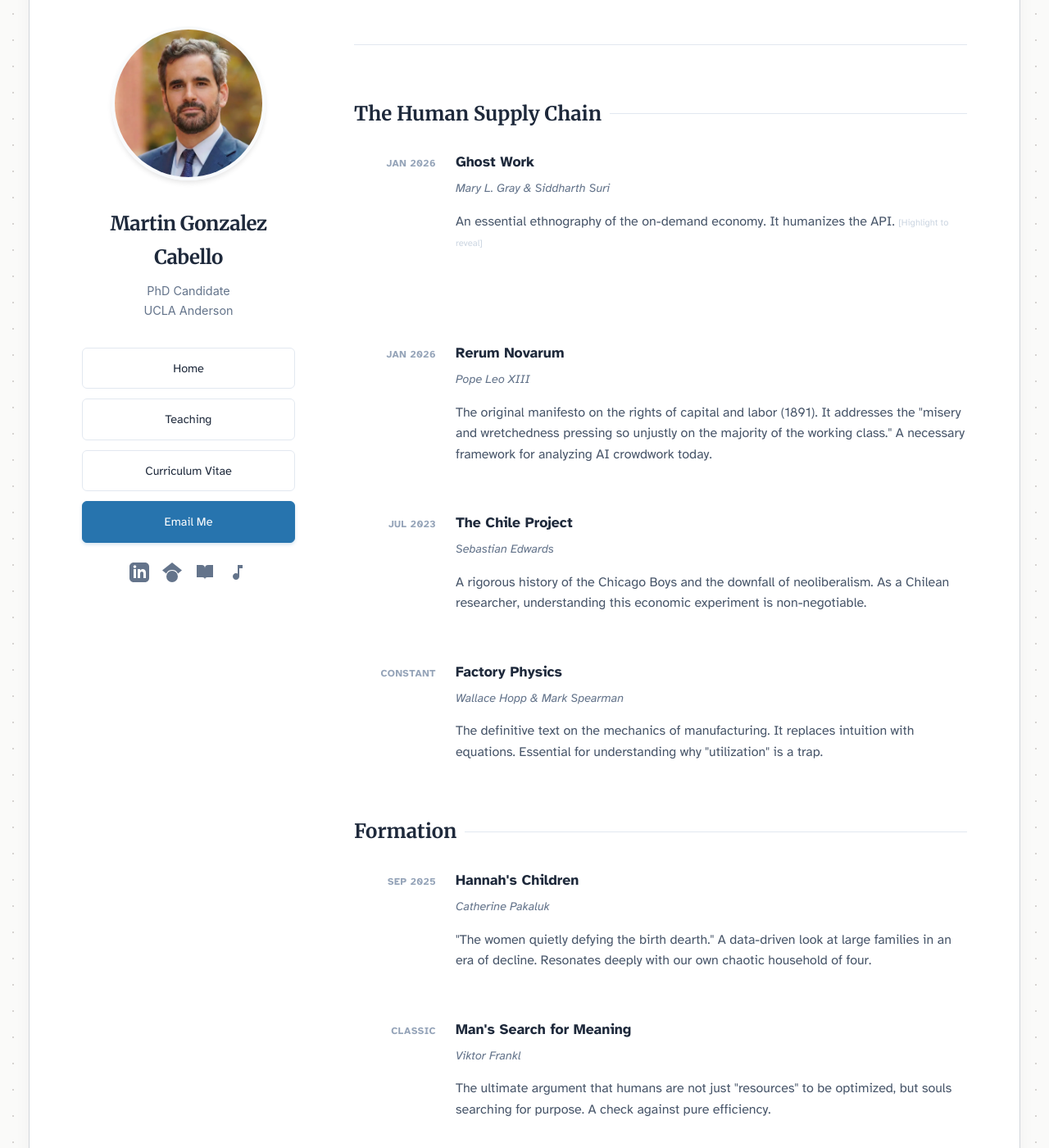
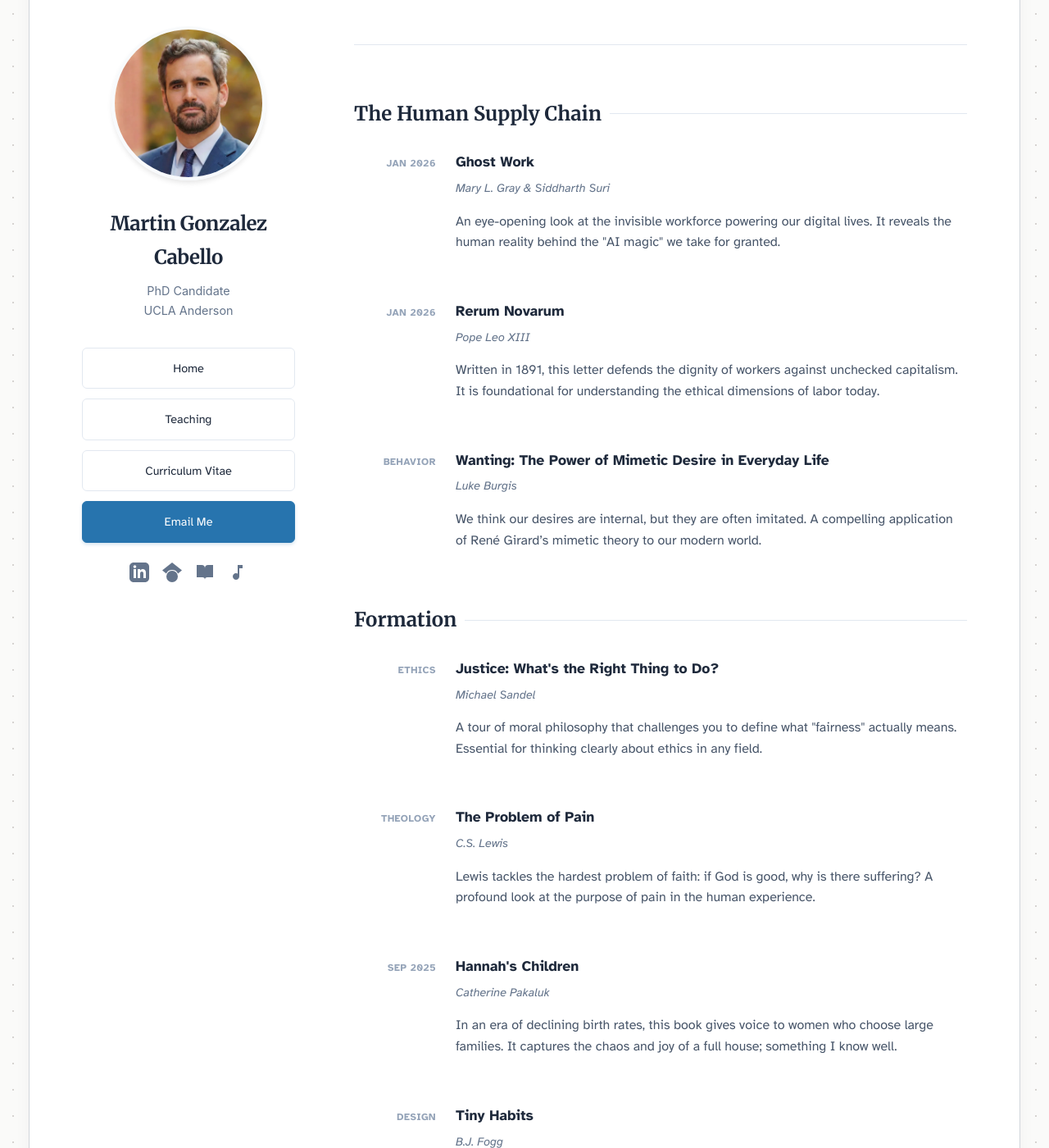
Before and after one commit to martins73/research-site, a Jekyll site: the page built from library.html, in a window 1280 px wide and 1400 px high, scrolled down 351 px. Shown: the whole window at 82% size. Built offline with Jekyll 4.4.1, drawn with Linux system fonts in a browser that asks for light colours; some of the changed text lies outside the part shown.

Commit message:
Revise book comments and metadata in library.html
Updated book descriptions and categories in the library section.

```diff
--- a/library.html
+++ b/library.html
@@ -8,7 +8,7 @@ active_page: library
     <div class="library-intro">
         <h2>The Input Log</h2>
         <p class="lead">The raw materials of research.</p>
-        <p>In Operations, we know that the variability of the output is determined by the quality of the input. My research is a function of the mental models, theological frameworks, and economic histories I consume. Here is the current queue.</p>
+        <p>Research is not just data analysis; it is a synthesis of ideas. My work is shaped by the mental models, theological frameworks, and economic histories I consume. Here are some of my favourite books.</p>
     </div>
 
     <h3 class="bookshelf-title">The Human Supply Chain</h3>
@@ -19,10 +19,7 @@ active_page: library
                 <span class="book-title">Ghost Work</span>
                 <span class="book-author">Mary L. Gray & Siddharth Suri</span>
                 <p class="book-comment">
-                    An essential ethnography of the on-demand economy. It humanizes the API.
-                    <span class="ghost-text">
-                        [SECRET LOG: Cyberpunk 2077 is the ultimate case study in supply chain failure. They released a beta product to meet a quarterly target. It is a warning: When you treat humans as components, the system glitches. Also, the story is a masterpiece.]
-                    </span>
+                    An eye-opening look at the invisible workforce powering our digital lives. It reveals the human reality behind the "AI magic" we take for granted.
                 </p>
             </div>
         </div>
@@ -32,38 +29,57 @@ active_page: library
             <div class="book-content">
                 <span class="book-title">Rerum Novarum</span>
                 <span class="book-author">Pope Leo XIII</span>
-                <p class="book-comment">The original manifesto on the rights of capital and labor (1891). It addresses the "misery and wretchedness pressing so unjustly on the majority of the working class." A necessary framework for analyzing AI crowdwork today.</p>
+                <p class="book-comment">Written in 1891, this letter defends the dignity of workers against unchecked capitalism. It is foundational for understanding the ethical dimensions of labor today.</p>
             </div>
         </div>
 
         <div class="book-item">
-            <div class="book-meta">JUL 2023</div>
+            <div class="book-meta">BEHAVIOR</div>
             <div class="book-content">
-                <span class="book-title">The Chile Project</span>
-                <span class="book-author">Sebastian Edwards</span>
-                <p class="book-comment">A rigorous history of the Chicago Boys and the downfall of neoliberalism. As a Chilean researcher, understanding this economic experiment is non-negotiable.</p>
+                <span class="book-title">Wanting: The Power of Mimetic Desire in Everyday Life</span>
+                <span class="book-author">Luke Burgis</span>
+                <p class="book-comment">We think our desires are internal, but they are often imitated. A compelling application of René Girard’s mimetic theory to our modern world.</p>
             </div>
         </div>
 
-        <div class="book-item">
-            <div class="book-meta">CONSTANT</div>
-            <div class="book-content">
-                <span class="book-title">Factory Physics</span>
-                <span class="book-author">Wallace Hopp & Mark Spearman</span>
-                <p class="book-comment">The definitive text on the mechanics of manufacturing. It replaces intuition with equations. Essential for understanding why "utilization" is a trap.</p>
-            </div>
-        </div>
     </div>
 
     <h3 class="bookshelf-title">Formation</h3>
     <div class="book-grid">
 
         <div class="book-item">
+            <div class="book-meta">ETHICS</div>
+            <div class="book-content">
+                <span class="book-title">Justice: What's the Right Thing to Do?</span>
+                <span class="book-author">Michael Sandel</span>
+                <p class="book-comment">A tour of moral philosophy that challenges you to define what "fairness" actually means. Essential for thinking clearly about ethics in any field.</p>
+            </div>
+        </div>
+
+        <div class="book-item">
+            <div class="book-meta">THEOLOGY</div>
+            <div class="book-content">
+                <span class="book-title">The Problem of Pain</span>
+                <span class="book-author">C.S. Lewis</span>
+                <p class="book-comment">Lewis tackles the hardest problem of faith: if God is good, why is there suffering? A profound look at the purpose of pain in the human experience.</p>
+            </div>
+        </div>
+
+        <div class="book-item">
             <div class="book-meta">SEP 2025</div>
             <div class="book-content">
                 <span class="book-title">Hannah's Children</span>
                 <span class="book-author">Catherine Pakaluk</span>
-                <p class="book-comment">"The women quietly defying the birth dearth." A data-driven look at large families in an era of decline. Resonates deeply with our own chaotic household of four.</p>
+                <p class="book-comment">In an era of declining birth rates, this book gives voice to women who choose large families. It captures the chaos and joy of a full house; something I know well.</p>
+            </div>
+        </div>
+
+        <div class="book-item">
+            <div class="book-meta">DESIGN</div>
+            <div class="book-content">
+                <span class="book-title">Tiny Habits</span>
+                <span class="book-author">B.J. Fogg</span>
+                <p class="book-comment">Forget motivation; focus on design. Fogg shows how making habits incredibly small can make lasting behavioral change.</p>
             </div>
         </div>
 
@@ -72,19 +88,47 @@ active_page: library
             <div class="book-content">
                 <span class="book-title">Man's Search for Meaning</span>
                 <span class="book-author">Viktor Frankl</span>
-                <p class="book-comment">The ultimate argument that humans are not just "resources" to be optimized, but souls searching for purpose. A check against pure efficiency.</p>
+                <p class="book-comment">Frankl's memoir of the Holocaust is a testament to the power of purpose. It argues that our primary drive is not pleasure, but meaning.</p>
+            </div>
+        </div>
+
+        <div class="book-item">
+            <div class="book-meta">PARENTING</div>
+            <div class="book-content">
+                <span class="book-title">The Whole-Brain Child</span>
+                <span class="book-author">Daniel J. Siegel & Tina Payne Bryson</span>
+                <p class="book-comment">This book changed how I parent. It explains the neuroscience of a child's developing brain and gives practical tools to handle the emotional storms.</p>
             </div>
         </div>
     </div>
 
-    <h3 class="bookshelf-title">Escapism</h3>
+    <h3 class="bookshelf-title">Fun</h3>
     <div class="book-grid">
+
         <div class="book-item">
-            <div class="book-meta">JAN 2026</div>
+            <div class="book-meta">FAVORITE</div>
             <div class="book-content">
-                <span class="book-title">A Confederacy of Dunces</span>
-                <span class="book-author">John Kennedy Toole</span>
-                <p class="book-comment">Ignatius J. Reilly is the ultimate anti-hero. A tragicomedy I finally tackled to start the year.</p>
+                <span class="book-title">The Man Who Was Thursday</span>
+                <span class="book-author">G.K. Chesterton</span>
+                <p class="book-comment">Chesterton is a genius. This is a metaphysical thriller that turns anarchy into a theological puzzle. It is chaotic, witty, and profoundly sane. One of my absolute favorites.</p>
+            </div>
+        </div>
+
+        <div class="book-item">
+            <div class="book-meta">FICTION</div>
+            <div class="book-content">
+                <span class="book-title">Stoner</span>
+                <span class="book-author">John Williams</span>
+                <p class="book-comment">I loved how Tom Hanks described this novel: "It’s simply a novel about a guy who goes to college and becomes a teacher. But it’s one of the most fascinating things that you’ve ever come across."</p>
+            </div>
+        </div>
+
+        <div class="book-item">
+            <div class="book-meta">SATIRE</div>
+            <div class="book-content">
+                <span class="book-title">The Screwtape Letters</span>
+                <span class="book-author">C.S. Lewis</span>
+                <p class="book-comment">A brilliant study of human nature from the perspective of a demon. It exposes the subtle ways we justify our own vices.</p>
             </div>
         </div>
 
@@ -93,7 +137,7 @@ active_page: library
             <div class="book-content">
                 <span class="book-title">The Thursday Murder Club</span>
                 <span class="book-author">Richard Osman</span>
-                <p class="book-comment">My go-to palate cleanser. I've read the first three. Perfect pacing, British humor, and a reminder that old age is not a decline.</p>
+                <p class="book-comment">My go-to palate cleanser. I've read the first three. Perfect pacing, British humor, and a reminder that adventure doesn't end with retirement.</p>
             </div>
         </div>
     </div>
```
